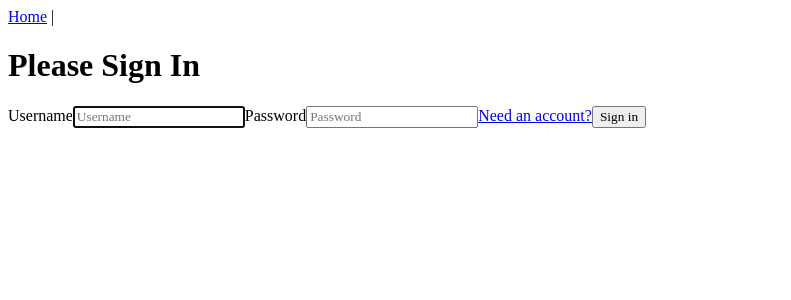
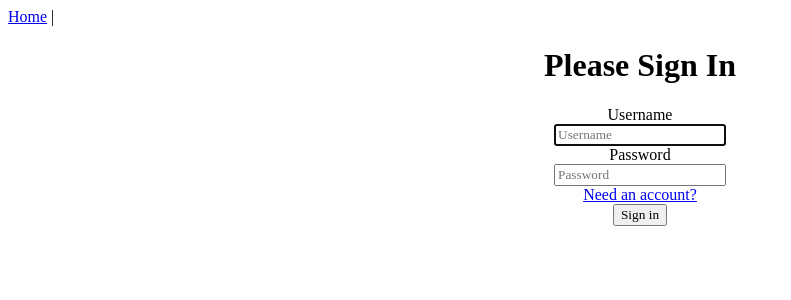
Before and after one commit to SneakoXU/Comic-Book-Application, a Vue app in the folder vue/: page /login in a window 1280 px wide. Shown: the top 300 px of the page, without its empty margins (0-791 px from the left). Built offline with nearby package versions, Linux system fonts and the light colour scheme.

Commit message:
login and register updates

```diff
--- a/vue/src/views/Login.vue
+++ b/vue/src/views/Login.vue
@@ -75,13 +75,21 @@ export default {
 };
 </script>
 <style scoped>
-  /* @font-face{
-    font-family: "Roof Runners";
-    src: local("Roof Runners") format("truetype")
+  /* #login{
+    background-color: ;
+  } */
+
+  .form-signin{
+    display: flex;
+    align-items: center;
+    flex-direction: column;
+
   }
 
-  *{
-    font-family: "Roof Runners", sans serif;
-  } */
+   #username:hover, #password:hover{
+     width: 200px;
+   }
+
+
 
 </style>
--- a/vue/src/views/Register.vue
+++ b/vue/src/views/Register.vue
@@ -90,4 +90,11 @@ export default {
 };
 </script>
 
-<style></style>
+<style>
+    .form-register{
+    display: flex;
+    align-items: center;
+    flex-direction: column;
+
+  }
+</style>
```
